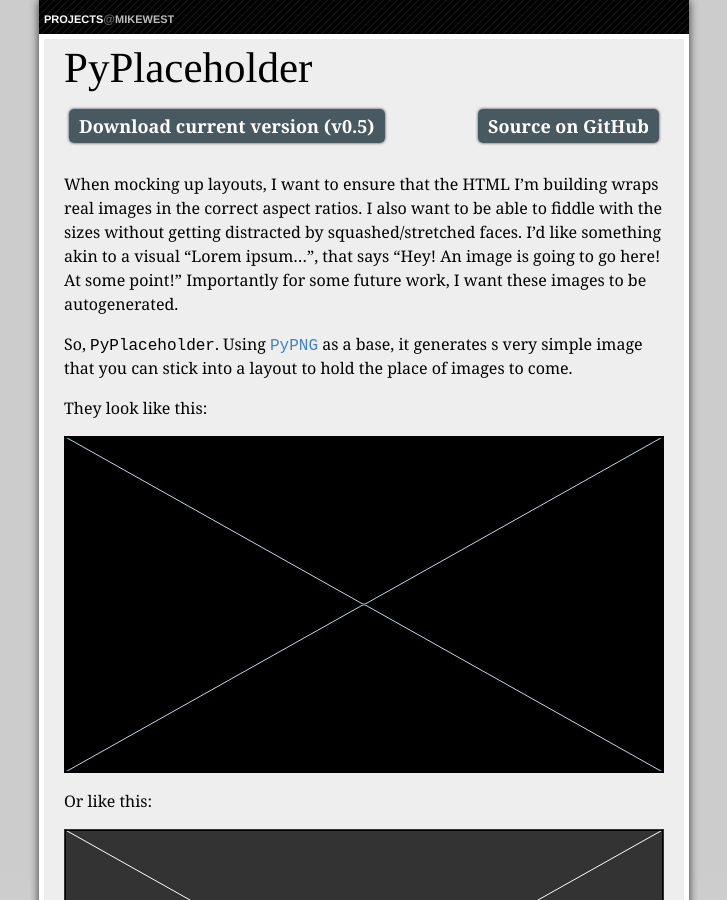
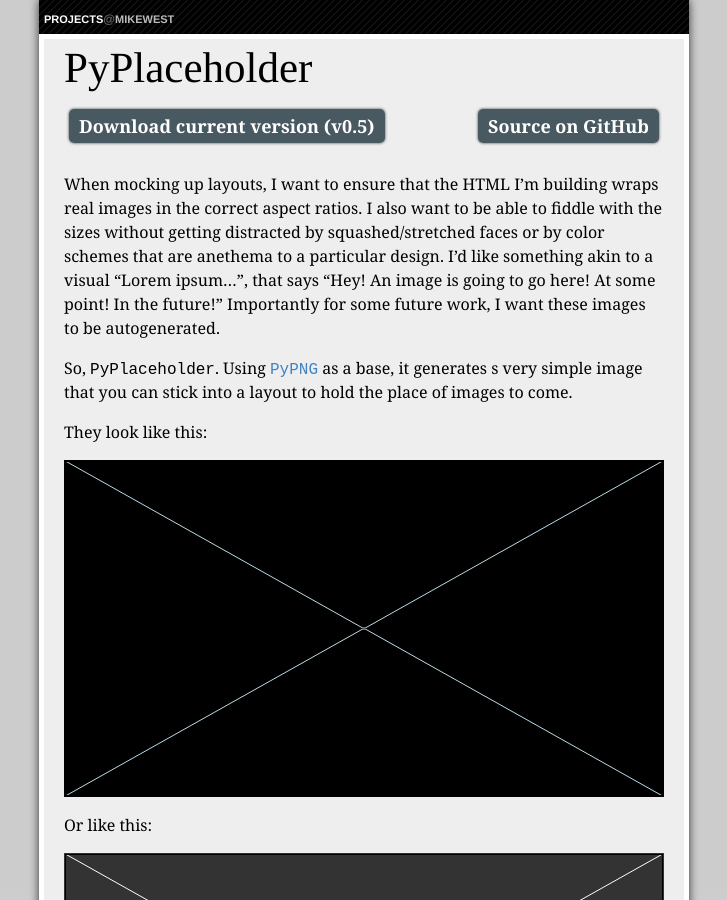
Before and after one commit to mikewest/mikewest.github.com, a Jekyll site: the page built from pyplaceholder/index.markdown, in a window 1280 px wide and 900 px high. Shown: the whole window, without its empty margins (276-1003 px from the left). Built offline with Jekyll 4.4.1, drawn with Linux system fonts in a browser that asks for light colours; Markdown is read by kramdown in place of the engine named in the settings.

Commit message:
Changing some text.

```diff
--- a/pyplaceholder/index.markdown
+++ b/pyplaceholder/index.markdown
@@ -15,10 +15,11 @@ PyPlaceholder
 
 When mocking up layouts, I want to ensure that the HTML I'm building wraps
 _real_ images in the correct aspect ratios.  I also want to be able to fiddle
-with the sizes without getting distracted by squashed/stretched faces.  I'd
+with the sizes without getting distracted by squashed/stretched faces or by
+color schemes that are anethema to a particular design.  I'd
 like something akin to a visual "Lorem ipsum...", that says "Hey!  An image
-is going to go here!  At some point!"  Importantly for some future work, I
-want these images to be autogenerated.
+is going to go here!  At some point!  In the future!"  Importantly for some
+future work, I want these images to be autogenerated.
 
 So, `PyPlaceholder`.  Using [`PyPNG`][pypng] as a base, it generates s very
 simple image that you can stick into a layout to hold the place of images
```
